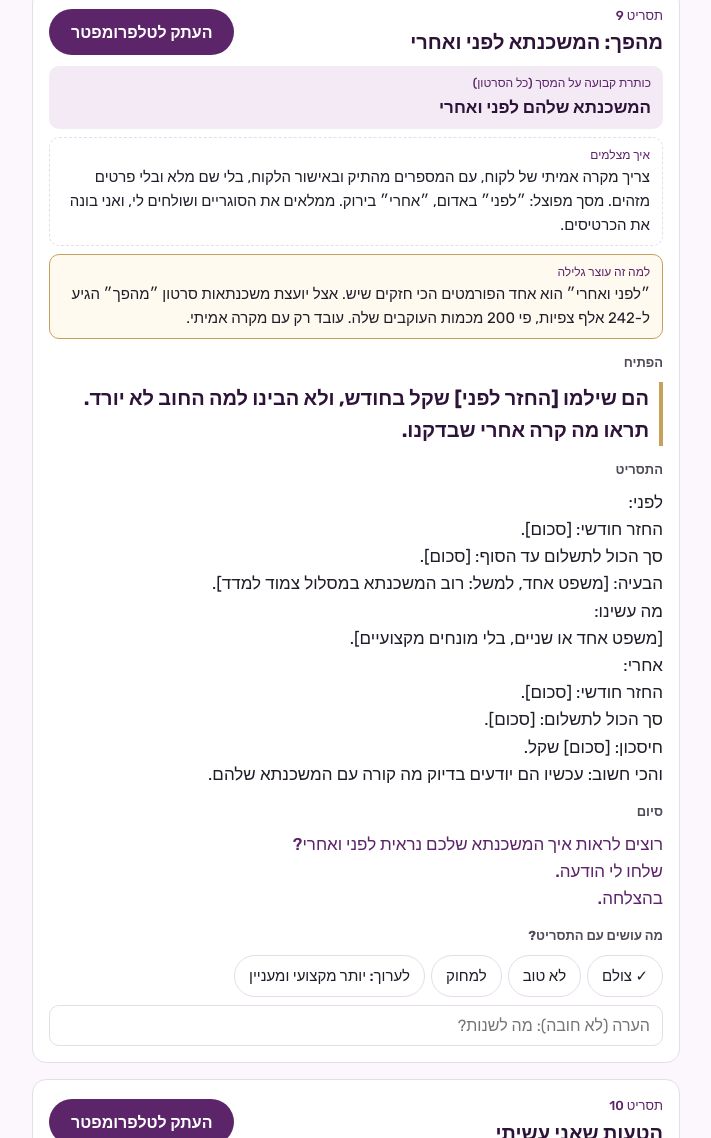
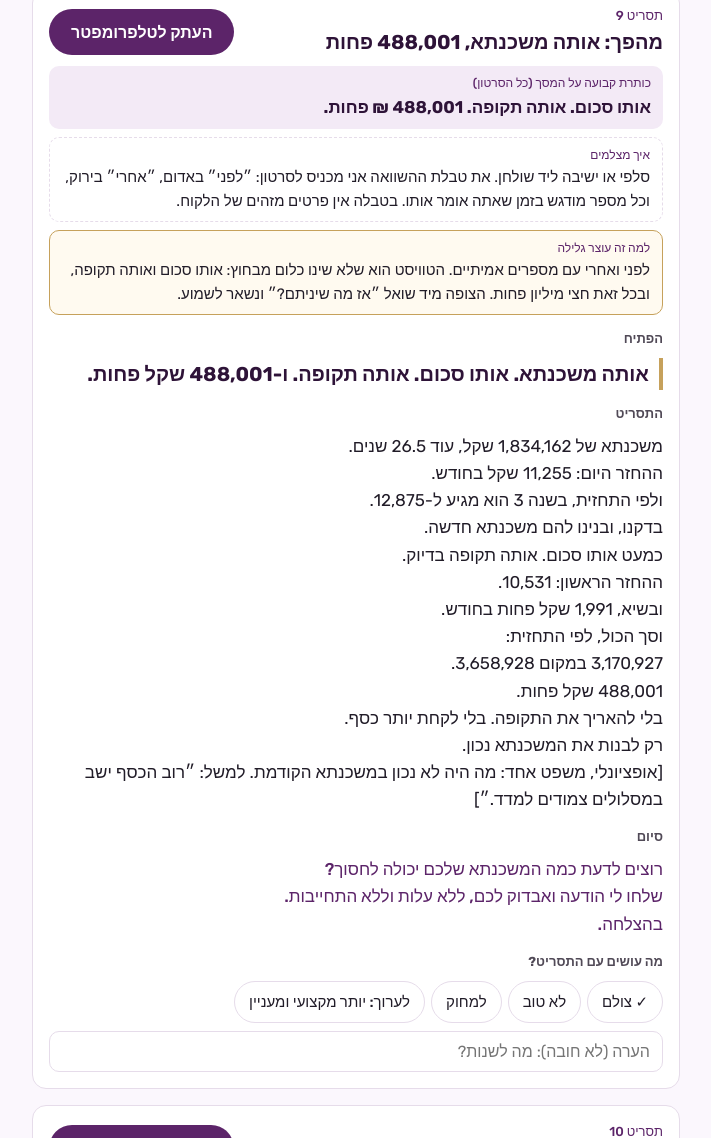
Before and after one commit to guygmortgage-jpg/guy-scripts, a plain HTML site: page index.html in a window 1280 px wide. Shown: the part 8961-10099 px from the top of the page, without its empty margins (284-995 px from the left). Drawn offline with Linux system fonts and the light colour scheme.

Commit message:
Script 9: real makeover numbers
Co-Authored-By: Claude Opus 5.5 <noreply@anthropic.com>

```diff
--- a/index.html
+++ b/index.html
@@ -343,39 +343,43 @@ textarea{width:100%;min-height:180px;font:16px var(--font);direction:rtl}
 <div class="lab">מה עושים עם התסריט?</div>
 <div class="st" role="group" aria-label="סטטוס תסריט 8"><button type="button" data-n="8" data-s="done" aria-pressed="false">✓ צולם</button><button type="button" data-n="8" data-s="bad" aria-pressed="false">לא טוב</button><button type="button" data-n="8" data-s="del" aria-pressed="false">למחוק</button><button type="button" data-n="8" data-s="edit" aria-pressed="false">לערוך: יותר מקצועי ומעניין</button></div>
 <input class="note" data-n="8" type="text" placeholder="הערה (לא חובה): מה לשנות?" aria-label="הערה לתסריט 8"></article>
-<article id="v9"><header><h3><span class="num">תסריט 9</span>מהפך: המשכנתא לפני ואחרי</h3><button type="button" class="copy" data-n="9">העתק לטלפרומפטר</button></header>
-<div class="screen"><span>כותרת קבועה על המסך (כל הסרטון)</span>המשכנתא שלהם לפני ואחרי</div>
-<div class="fmt"><span>איך מצלמים</span>צריך מקרה אמיתי של לקוח, עם המספרים מהתיק ובאישור הלקוח, בלי שם מלא ובלי פרטים מזהים. מסך מפוצל: ״לפני״ באדום, ״אחרי״ בירוק. ממלאים את הסוגריים ושולחים לי, ואני בונה את הכרטיסים.</div><div class="fmt why"><span>למה זה עוצר גלילה</span>״לפני ואחרי״ הוא אחד הפורמטים הכי חזקים שיש. אצל יועצת משכנתאות סרטון ״מהפך״ הגיע ל-242 אלף צפיות, פי 200 מכמות העוקבים שלה. עובד רק עם מקרה אמיתי.</div>
-<div class="lab">הפתיח</div><p class="hook">הם שילמו [החזר לפני] שקל בחודש, ולא הבינו למה החוב לא יורד. תראו מה קרה אחרי שבדקנו.</p>
-<div class="lab">התסריט</div><p class="body">לפני:
-החזר חודשי: [סכום].
-סך הכול לתשלום עד הסוף: [סכום].
-הבעיה: [משפט אחד, למשל: רוב המשכנתא במסלול צמוד למדד].
-מה עשינו:
-[משפט אחד או שניים, בלי מונחים מקצועיים].
-אחרי:
-החזר חודשי: [סכום].
-סך הכול לתשלום: [סכום].
-חיסכון: [סכום] שקל.
-והכי חשוב: עכשיו הם יודעים בדיוק מה קורה עם המשכנתא שלהם.</p>
-<div class="lab">סיום</div><p class="body end">רוצים לראות איך המשכנתא שלכם נראית לפני ואחרי?
-שלחו לי הודעה.
+<article id="v9"><header><h3><span class="num">תסריט 9</span>מהפך: אותה משכנתא, 488,001 פחות</h3><button type="button" class="copy" data-n="9">העתק לטלפרומפטר</button></header>
+<div class="screen"><span>כותרת קבועה על המסך (כל הסרטון)</span>אותו סכום. אותה תקופה. 488,001 ₪ פחות.</div>
+<div class="fmt"><span>איך מצלמים</span>סלפי או ישיבה ליד שולחן. את טבלת ההשוואה אני מכניס לסרטון: ״לפני״ באדום, ״אחרי״ בירוק, וכל מספר מודגש בזמן שאתה אומר אותו. בטבלה אין פרטים מזהים של הלקוח.</div><div class="fmt why"><span>למה זה עוצר גלילה</span>לפני ואחרי עם מספרים אמיתיים. הטוויסט הוא שלא שינו כלום מבחוץ: אותו סכום ואותה תקופה, ובכל זאת חצי מיליון פחות. הצופה מיד שואל ״אז מה שיניתם?״ ונשאר לשמוע.</div>
+<div class="lab">הפתיח</div><p class="hook">אותה משכנתא. אותו סכום. אותה תקופה. ו-488,001 שקל פחות.</p>
+<div class="lab">התסריט</div><p class="body">משכנתא של 1,834,162 שקל, עוד 26.5 שנים.
+ההחזר היום: 11,255 שקל בחודש.
+ולפי התחזית, בשנה 3 הוא מגיע ל-12,875.
+בדקנו, ובנינו להם משכנתא חדשה.
+כמעט אותו סכום. אותה תקופה בדיוק.
+ההחזר הראשון: 10,531.
+ובשיא, 1,991 שקל פחות בחודש.
+וסך הכול, לפי התחזית:
+3,170,927 במקום 3,658,928.
+488,001 שקל פחות.
+בלי להאריך את התקופה. בלי לקחת יותר כסף.
+רק לבנות את המשכנתא נכון.
+[אופציונלי, משפט אחד: מה היה לא נכון במשכנתא הקודמת. למשל: ״רוב הכסף ישב במסלולים צמודים למדד.״]</p>
+<div class="lab">סיום</div><p class="body end">רוצים לדעת כמה המשכנתא שלכם יכולה לחסוך?
+שלחו לי הודעה ואבדוק לכם, ללא עלות וללא התחייבות.
 בהצלחה.</p>
-<textarea hidden id="t9" aria-label="טקסט להעתקה">הם שילמו [החזר לפני] שקל בחודש, ולא הבינו למה החוב לא יורד. תראו מה קרה אחרי שבדקנו.
+<textarea hidden id="t9" aria-label="טקסט להעתקה">אותה משכנתא. אותו סכום. אותה תקופה. ו-488,001 שקל פחות.
 
-לפני:
-החזר חודשי: [סכום].
-סך הכול לתשלום עד הסוף: [סכום].
-הבעיה: [משפט אחד, למשל: רוב המשכנתא במסלול צמוד למדד].
-מה עשינו:
-[משפט אחד או שניים, בלי מונחים מקצועיים].
-אחרי:
-החזר חודשי: [סכום].
-סך הכול לתשלום: [סכום].
-חיסכון: [סכום] שקל.
-והכי חשוב: עכשיו הם יודעים בדיוק מה קורה עם המשכנתא שלהם.
-רוצים לראות איך המשכנתא שלכם נראית לפני ואחרי?
-שלחו לי הודעה.
+משכנתא של 1,834,162 שקל, עוד 26.5 שנים.
+ההחזר היום: 11,255 שקל בחודש.
+ולפי התחזית, בשנה 3 הוא מגיע ל-12,875.
+בדקנו, ובנינו להם משכנתא חדשה.
+כמעט אותו סכום. אותה תקופה בדיוק.
+ההחזר הראשון: 10,531.
+ובשיא, 1,991 שקל פחות בחודש.
+וסך הכול, לפי התחזית:
+3,170,927 במקום 3,658,928.
+488,001 שקל פחות.
+בלי להאריך את התקופה. בלי לקחת יותר כסף.
+רק לבנות את המשכנתא נכון.
+[אופציונלי, משפט אחד: מה היה לא נכון במשכנתא הקודמת. למשל: ״רוב הכסף ישב במסלולים צמודים למדד.״]
+רוצים לדעת כמה המשכנתא שלכם יכולה לחסוך?
+שלחו לי הודעה ואבדוק לכם, ללא עלות וללא התחייבות.
 בהצלחה.</textarea>
 <div class="lab">מה עושים עם התסריט?</div>
 <div class="st" role="group" aria-label="סטטוס תסריט 9"><button type="button" data-n="9" data-s="done" aria-pressed="false">✓ צולם</button><button type="button" data-n="9" data-s="bad" aria-pressed="false">לא טוב</button><button type="button" data-n="9" data-s="del" aria-pressed="false">למחוק</button><button type="button" data-n="9" data-s="edit" aria-pressed="false">לערוך: יותר מקצועי ומעניין</button></div>
@@ -407,7 +411,7 @@ textarea{width:100%;min-height:180px;font:16px var(--font);direction:rtl}
 </div>
 <script>
 var KEY='tp-status-v2',LBL={done:'צולם',bad:'לא טוב',del:'למחוק',edit:'לערוך (יותר מקצועי ומעניין)'},ORDER=['done','edit','bad','del'];
-var TITLES={"1":"85 שקל ביום לבנק","2":"תנחשו כמה צריך להרוויח","3":"רואה החשבון שעלה לכם במשכנתא","4":"סקיט: הבנקאי והלקוח","5":"3 משפטים שאסור להגיד בבנק","6":"רכב חדש או חצי אחוז","7":"פוטרתם מחר בבוקר","8":"ראיון רחוב: כמה ריבית אתם משלמים?","9":"מהפך: המשכנתא לפני ואחרי","10":"הטעות שאני עשיתי"};
+var TITLES={"1":"85 שקל ביום לבנק","2":"תנחשו כמה צריך להרוויח","3":"רואה החשבון שעלה לכם במשכנתא","4":"סקיט: הבנקאי והלקוח","5":"3 משפטים שאסור להגיד בבנק","6":"רכב חדש או חצי אחוז","7":"פוטרתם מחר בבוקר","8":"ראיון רחוב: כמה ריבית אתם משלמים?","9":"מהפך: אותה משכנתא, 488,001 פחות","10":"הטעות שאני עשיתי"};
 var st={};try{st=JSON.parse(localStorage.getItem(KEY)||'{}')||{}}catch(e){st={}}
 function save(){try{localStorage.setItem(KEY,JSON.stringify(st))}catch(e){}}
 function paint(n){var r=st[n]||{},a=document.querySelector('.jump a[data-n="'+n+'"]'),art=document.getElementById('v'+n);
```
